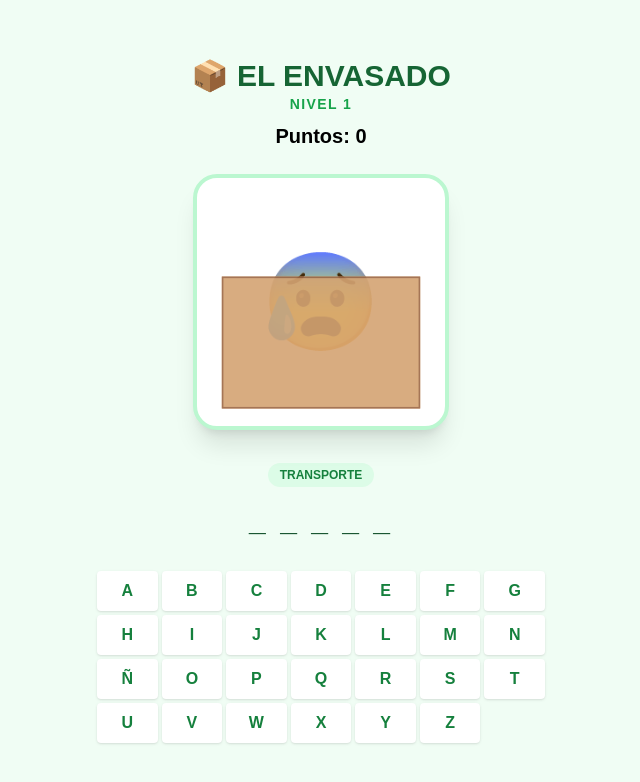
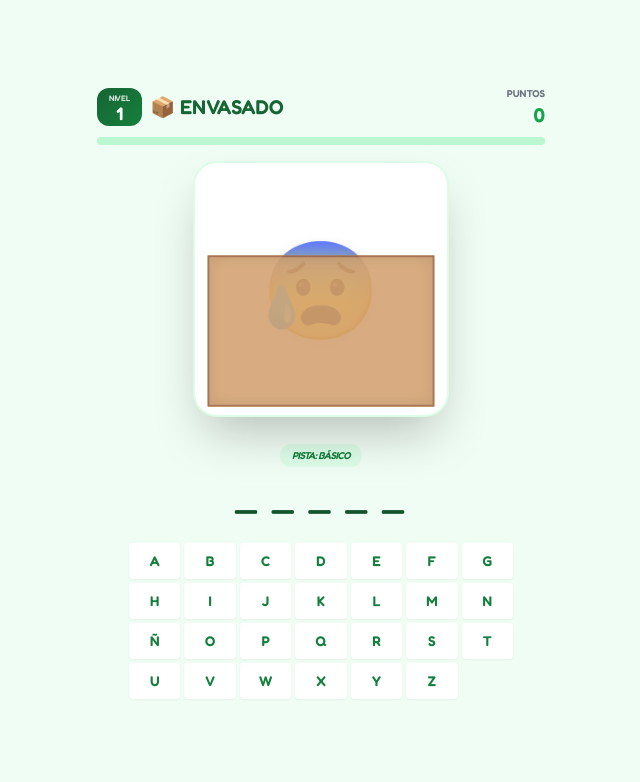
Before and after one commit to juanfrank1969/juego-envasado, a plain HTML site: page index.html in a window 1280 px wide. Shown: the whole page, without its empty margins (319-959 px from the left). Drawn offline with nearby package versions, Linux system fonts and the light colour scheme.

Commit message:
Update index.html

```diff
--- a/index.html
+++ b/index.html
@@ -2,77 +2,151 @@
 <html lang="es">
 <head>
     <meta charset="UTF-8">
-    <meta name="viewport" content="width=device-width, initial-scale=1.0">
-    <title>Juego del Envasado</title>
+    <meta name="viewport" content="width=device-width, initial-scale=1.0, maximum-scale=1.0, user-scalable=no">
+    <title>El Envasado - App Oficial</title>
+
+    <!-- Configuración para Móvil (PWA) -->
+    <meta name="theme-color" content="#f0fdf4">
+    <meta name="apple-mobile-web-app-capable" content="yes">
+    <meta name="apple-mobile-web-app-status-bar-style" content="black-translucent">
+
     <script src="https://cdn.tailwindcss.com"></script>
     <script src="https://cdn.jsdelivr.net/npm/canvas-confetti@1.6.0/dist/confetti.browser.min.js"></script>
+
     <style>
-        body { background-color: #f0fdf4; font-family: sans-serif; overflow: hidden; }
-        .box-part { transition: all 0.4s ease; opacity: 0; transform: scale(0.8); }
-        .box-part.visible { opacity: 1; transform: scale(1); }
-        .cardboard { background-color: #d4a373; border: 2px solid #9c6644; position: absolute; }
+        @import url('https://fonts.googleapis.com/css2?family=Fredoka:wght@400;600&display=swap');
+
+        body {
+            font-family: 'Fredoka', sans-serif;
+            background-color: #f0fdf4;
+            overflow: hidden;
+            touch-action: manipulation;
+        }
+
+        .box-part {
+            transition: all 0.5s cubic-bezier(0.4, 0, 0.2, 1);
+            opacity: 0;
+            transform: scale(0.9);
+        }
+
+        .box-part.visible {
+            opacity: 1;
+            transform: scale(1);
+        }
+
+        .cardboard {
+            background-color: #d4a373;
+            border: 2px solid #9c6644;
+            position: absolute;
+            box-shadow: inset 0 0 15px rgba(0,0,0,0.1);
+        }
+
+        .game-char {
+            transition: transform 0.3s;
+            filter: drop-shadow(0 4px 6px rgba(0,0,0,0.1));
+        }
+
+        .level-badge {
+            background: linear-gradient(135deg, #166534 0%, #15803d 100%);
+        }
     </style>
 </head>
 <body class="h-screen flex flex-col items-center justify-center p-4">
 
-    <!-- Marcador -->
-    <div class="mb-6 text-center">
-        <h1 class="text-3xl font-bold text-green-800">📦 EL ENVASADO</h1>
-        <p class="text-green-600 font-bold uppercase tracking-widest text-sm" id="level-tag">Nivel 1</p>
-        <div class="mt-2 text-xl font-bold">Puntos: <span id="score">0</span></div>
+    <!-- Encabezado de Estadísticas -->
+    <div class="w-full max-w-md flex flex-col gap-2 mb-4">
+        <div class="flex justify-between items-center">
+            <div class="flex items-center gap-2">
+                <div class="level-badge text-white px-3 py-1 rounded-xl text-center">
+                    <p class="text-[8px] uppercase font-bold opacity-80">Nivel</p>
+                    <p id="level-display" class="text-lg font-bold leading-none">1</p>
+                </div>
+                <h1 class="text-xl font-bold text-green-800">📦 ENVASADO</h1>
+            </div>
+            <div class="text-right">
+                <p class="text-[10px] text-gray-500 font-bold uppercase">Puntos</p>
+                <p id="score-display" class="text-xl font-bold text-green-600">0</p>
+            </div>
+        </div>
+        <!-- Barra de Progreso -->
+        <div class="w-full bg-green-200 h-2 rounded-full overflow-hidden">
+            <div id="progress-bar" class="h-full bg-green-600 transition-all duration-500" style="width: 0%"></div>
+        </div>
     </div>
 
-    <!-- Escena de la Caja -->
-    <div class="relative w-64 h-64 bg-white rounded-3xl shadow-xl flex items-center justify-center overflow-hidden border-4 border-green-200">
-        <div id="character" class="text-8xl z-10 transition-transform duration-300">😰</div>
+    <!-- Área de la Caja -->
+    <div class="relative w-64 h-64 bg-white rounded-3xl shadow-2xl flex items-center justify-center overflow-hidden border-2 border-green-100">
+        <div id="character" class="text-7xl md:text-8xl z-10 game-char">😰</div>
 
-        <!-- Partes de la caja (se activan al fallar) -->
+        <!-- Partes de la Caja -->
         <div id="p1" class="box-part cardboard w-full bottom-0 h-1/6 z-0"></div>
         <div id="p2" class="box-part cardboard w-full h-full bottom-0 bg-[#ccb7a3] z-0"></div>
         <div id="p3" class="box-part cardboard h-full left-0 w-1/6 z-20"></div>
         <div id="p4" class="box-part cardboard h-full right-0 w-1/6 z-20"></div>
         <div id="p5" class="box-part cardboard w-full bottom-0 h-4/6 z-30 opacity-90"></div>
         <div id="p6" class="box-part cardboard w-full h-full top-0 z-40 flex items-center justify-center bg-[#8d5c3d]">
-            <span class="text-white font-bold border-2 p-1 rounded">SELLADO</span>
+            <span class="text-white font-bold border-2 p-1 rounded text-xs">SELLADO</span>
         </div>
     </div>
 
-    <!-- Área de Juego -->
-    <div class="mt-8 w-full max-w-md text-center">
-        <div id="cat" class="text-xs font-bold text-green-700 bg-green-100 inline-block px-3 py-1 rounded-full mb-4">CATEGORÍA</div>
-        <div id="word" class="flex justify-center gap-2 mb-8 text-3xl font-bold text-green-900 tracking-widest"></div>
-        <div id="keyboard" class="grid grid-cols-7 gap-1"></div>
+    <!-- Interfaz de Juego -->
+    <div class="mt-6 w-full max-w-sm text-center">
+        <div id="cat" class="text-[10px] font-bold text-green-700 bg-green-100 px-3 py-1 rounded-full mb-3 inline-block uppercase tracking-tighter italic">Pista: ...</div>
 
-        <button id="next-btn" onclick="init()" class="hidden mt-6 bg-green-600 text-white px-8 py-3 rounded-full font-bold shadow-lg">SIGUIENTE PALABRA</button>
+        <div id="word-display" class="flex justify-center gap-1 mb-6 text-3xl font-bold text-green-900 tracking-widest min-h-[40px]"></div>
+
+        <div id="keyboard" class="grid grid-cols-7 gap-1 mb-4"></div>
+
+        <button id="next-btn" onclick="initGame()" class="hidden w-full bg-green-600 text-white py-4 rounded-2xl font-bold shadow-lg uppercase transition-all active:scale-95">Siguiente Palabra</button>
+        <button id="reset-btn" onclick="resetAll()" class="hidden w-full bg-red-500 text-white py-4 rounded-2xl font-bold shadow-lg uppercase">Reiniciar Juego</button>
     </div>
 
     <script>
-        const words = [
-            {w: "CASA", c: "HOGAR"}, {w: "PERRO", c: "ANIMAL"}, {w: "SOL", c: "CIELO"},
-            {w: "MANZANA", c: "FRUTA"}, {w: "MEXICO", c: "PAIS"}, {w: "PIANO", c: "MUSICA"},
-            {w: "AVION", c: "TRANSPORTE"}, {w: "FUTBOL", c: "DEPORTE"}, {w: "QUESO", c: "COMIDA"},
-            {w: "BIBLIOTECA", c: "LUGAR"}, {w: "ASTRONAUTA", c: "OFICIO"}, {w: "ELEFANTE", c: "ANIMAL"}
-        ];
+        // --- SONIDOS ---
+        const audioCtx = new (window.AudioContext || window.webkitAudioContext)();
+        function playSound(freq, type, dur) {
+            const osc = audioCtx.createOscillator();
+            const gain = audioCtx.createGain();
+            osc.type = type; osc.frequency.value = freq;
+            gain.gain.setValueAtTime(0.1, audioCtx.currentTime);
+            gain.gain.exponentialRampToValueAtTime(0.01, audioCtx.currentTime + dur);
+            osc.connect(gain); gain.connect(audioCtx.destination);
+            osc.start(); osc.stop(audioCtx.currentTime + dur);
+        }
 
-        let secret, letters, fails, score = 0, level = 1;
+        // --- DATOS Y LOGICA ---
+        const levels = {
+            1: { words: ["CASA", "PERRO", "SOL", "MESA"], cat: "Básico" },
+            2: { words: ["GUITARRA", "COLEGIO", "PLÁTANO", "ESPEJO"], cat: "Intermedio" },
+            3: { words: ["ASTRONAUTA", "BIBLIOTECA", "HELICÓPTERO"], cat: "Avanzado" }
+        };
 
-        function init() {
-            const item = words[Math.floor(Math.random() * words.length)];
-            secret = item.w;
-            document.getElementById('cat').textContent = item.c;
-            letters = [];
-            fails = 0;
+        let currentLevel = 1, score = 0, solvedInLevel = 0;
+        let secret, letters, fails, isOver = false;
+
+        function initGame() {
+            const levelData = levels[currentLevel] || levels[3];
+            const wordList = levelData.words;
+            secret = wordList[Math.floor(Math.random() * wordList.length)];
+
+            document.getElementById('cat').textContent = "Pista: " + levelData.cat;
+            document.getElementById('level-display').textContent = currentLevel;
             document.getElementById('next-btn').classList.add('hidden');
+            document.getElementById('reset-btn').classList.add('hidden');
             document.getElementById('character').textContent = "😰";
-            for(let i=1; i<=6; i++) document.getElementById('p'+i).classList.remove('visible');
-            render();
-            renderKeys();
+
+            letters = []; fails = 0; isOver = false;
+            for(let i=1; i<=6; i++) {
+                const p = document.getElementById('p'+i);
+                p.classList.remove('visible');
+            }
+            render(); renderKeys();
         }
 
         function render() {
             const display = secret.split('').map(l => letters.includes(l) ? l : "_").join(" ");
-            document.getElementById('word').textContent = display;
-            if(!display.includes("_")) win();
+            document.getElementById('word-display').textContent = display;
+            if(!display.includes("_") && !isOver) handleWin();
         }
 
         function renderKeys() {
@@ -81,38 +155,60 @@
             "ABCDEFGHIJKLMNÑOPQRSTUVWXYZ".split('').forEach(l => {
                 const btn = document.createElement('button');
                 btn.textContent = l;
-                btn.className = "bg-white p-2 rounded shadow font-bold text-green-700 disabled:opacity-30";
-                btn.disabled = letters.includes(l) || fails >= 6;
+                btn.className = "bg-white p-2 rounded shadow-sm font-bold text-green-700 text-sm disabled:opacity-20 transition-all active:bg-green-100";
+                btn.disabled = letters.includes(l) || isOver;
                 btn.onclick = () => {
                     letters.push(l);
                     if(!secret.includes(l)) {
                         fails++;
+                        playSound(150, 'sawtooth', 0.2);
                         document.getElementById('p'+fails).classList.add('visible');
-                        if(fails >= 6) lose();
+                        if(fails >= 6) handleLoss();
+                    } else {
+                        playSound(600, 'sine', 0.1);
                     }
-                    render();
-                    renderKeys();
+                    render(); renderKeys();
                 };
                 kb.appendChild(btn);
             });
         }
 
-        function win() {
-            score += 100;
-            document.getElementById('score').textContent = score;
+        function handleWin() {
+            isOver = true;
+            score += (currentLevel * 50);
+            solvedInLevel++;
+            document.getElementById('score-display').textContent = score;
             document.getElementById('character').textContent = "😎";
+
+            if(solvedInLevel >= 2) {
+                currentLevel++;
+                solvedInLevel = 0;
+            }
+
+            document.getElementById('progress-bar').style.width = (solvedInLevel * 50) + "%";
             document.getElementById('next-btn').classList.remove('hidden');
-            confetti();
+            confetti({ particleCount: 100, spread: 70, origin: { y: 0.8 } });
+            playSound(800, 'sine', 0.3);
         }
 
-        function lose() {
+        function handleLoss() {
+            isOver = true;
             document.getElementById('character').textContent = "📦";
-            document.getElementById('word').textContent = secret;
-            document.getElementById('next-btn').classList.remove('hidden');
-            document.getElementById('next-btn').textContent = "REINTENTAR";
+            document.getElementById('word-display').textContent = secret;
+            document.getElementById('word-display').classList.add('text-red-600');
+            document.getElementById('reset-btn').classList.remove('hidden');
+            playSound(100, 'sawtooth', 0.5);
         }
 
-        init();
+        function resetAll() {
+            currentLevel = 1; score = 0; solvedInLevel = 0;
+            document.getElementById('score-display').textContent = "0";
+            document.getElementById('progress-bar').style.width = "0%";
+            document.getElementById('word-display').classList.remove('text-red-600');
+            initGame();
+        }
+
+        initGame();
     </script>
 </body>
 </html>
```
